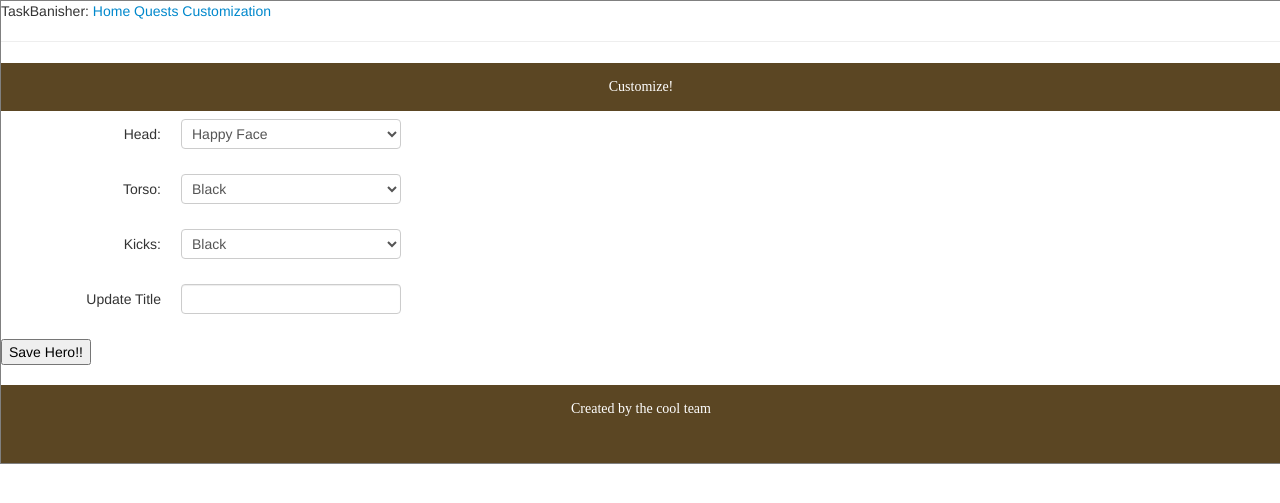
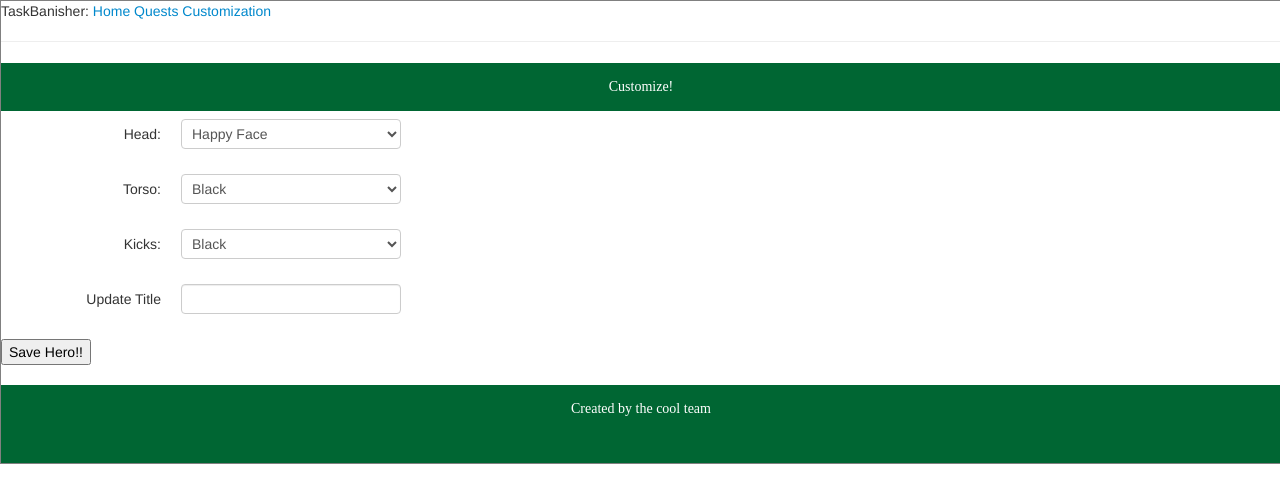
Before and after one commit to nboltralik/taskbanisher_copy, a Flask app: page /customization in a window 1280 px wide. Shown: the top 503 px of the page. Run offline with Flask 2, Linux system fonts and the light colour scheme.

Commit message:
playing with colors

```diff
--- a/app/templates/base.html
+++ b/app/templates/base.html
@@ -11,7 +11,7 @@
         header, footer {
             padding: 1em;
             color: white;
-            background-color: rgb(91,70,35);
+            background-color: rgb(0,102,51);
             clear: left;
             font-family: minion;
             text-align: center;
```
